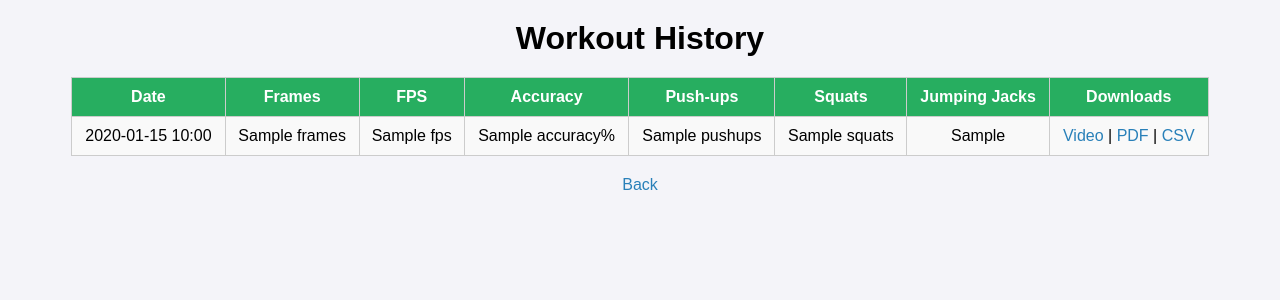
After one commit to ashish-29-2003/AI-Fitness-Coach, a Flask app: template templates/history.html in a window 1280 px wide. The commit adds this page. Shown: the top 300 px of the page. Run offline with Flask 3, Linux system fonts and the light colour scheme; the template is opened without the code that fills it: most values are stand-ins (such as "Sample title", 1, 10 or a date in 2020).

Commit message:
v1.1: Fixed image paths (snapshot, accuracy chart, pie chart now visible)

```diff
--- a/app.py
+++ b/app.py
@@ -1,7 +1,8 @@
-from flask import Flask, request, render_template, send_file
+from flask import Flask, request, render_template, send_file, send_from_directory
 import os
 import cv2
 import mediapipe as mp
+import csv
 import matplotlib
 matplotlib.use('Agg')  # For servers without display
 import matplotlib.pyplot as plt
@@ -39,14 +40,18 @@ def upload():
 
     frame_count = int(cap.get(cv2.CAP_PROP_FRAME_COUNT))
     fps = cap.get(cv2.CAP_PROP_FPS)
+    width = int(cap.get(cv2.CAP_PROP_FRAME_WIDTH))
+    height = int(cap.get(cv2.CAP_PROP_FRAME_HEIGHT))
 
     detected_frames = 0
     accuracy_over_time = []
     snapshot_saved = False
     snapshot_path = os.path.join(app.config["UPLOAD_FOLDER"], "snapshot.png")
 
-    # Exercise counters (dummy for now)
-    pushups, squats, jumping_jacks = 0, 0, 0
+    # Exercise counters
+    pushups = 0
+    squats = 0
+    jumping_jacks = 0
 
     with mp_pose.Pose(static_image_mode=False, min_detection_confidence=0.5) as pose:
         frame_idx = 0
@@ -56,13 +61,6 @@ def upload():
                 break
             frame_idx += 1
 
-            # Process only every 5th frame
-            if frame_idx % 5 != 0:
-                continue
-
-            # Resize to speed up processing
-            frame = cv2.resize(frame, (640, 480))
-
             rgb = cv2.cvtColor(frame, cv2.COLOR_BGR2RGB)
             results = pose.process(rgb)
 
@@ -70,7 +68,7 @@ def upload():
                 detected_frames += 1
                 mp_drawing.draw_landmarks(frame, results.pose_landmarks, mp_pose.POSE_CONNECTIONS)
 
-                # Demo logic for exercise counting
+                # --- Fake demo exercise logic ---
                 if frame_idx % 100 == 0:
                     pushups += 1
                 if frame_idx % 120 == 0:
@@ -79,23 +77,23 @@ def upload():
                     jumping_jacks += 1
 
             # Save snapshot at middle frame
-            if not snapshot_saved and frame_idx >= frame_count // 2:
+            if not snapshot_saved and frame_idx == frame_count // 2:
                 cv2.imwrite(snapshot_path, frame)
                 snapshot_saved = True
 
-            accuracy_over_time.append(round((detected_frames / (frame_idx // 5 + 1)) * 100, 2))
+            accuracy_over_time.append(round((detected_frames / frame_idx) * 100, 2))
 
     cap.release()
 
-    accuracy = round((detected_frames / (frame_count // 5)) * 100, 2)
+    accuracy = round((detected_frames / frame_count) * 100, 2)
 
     # Accuracy chart
     chart_path = os.path.join(app.config["UPLOAD_FOLDER"], "accuracy_chart.png")
     plt.figure()
     plt.plot(range(1, len(accuracy_over_time) + 1), accuracy_over_time, color='blue', label="Accuracy")
-    plt.xlabel("Frame Sample")
+    plt.xlabel("Frame")
     plt.ylabel("Accuracy (%)")
-    plt.title("Detection Accuracy Over Time (sampled)")
+    plt.title("Detection Accuracy Over Time")
     plt.legend()
     plt.savefig(chart_path)
     plt.close()
@@ -110,7 +108,7 @@ def upload():
     plt.savefig(pie_path)
     plt.close()
 
-    # Save results in global variable
+    # Save results
     global analysis_result
     analysis_result = {
         "frame_count": frame_count,
@@ -122,7 +120,7 @@ def upload():
         "jumping_jacks": jumping_jacks,
         "snapshot_path": snapshot_path,
         "chart_path": chart_path,
-        "pie_chart": pie_path
+        "pie_chart": pie_path,
     }
 
     return render_template("result.html", **analysis_result)
@@ -143,9 +141,8 @@ def download_pdf():
     c.drawCentredString(width / 2, height - 110, "Generated by AI Fitness Coach")
     c.line(50, height - 120, width - 50, height - 120)
 
-    # Report data
+    y = height - 160
     c.setFont("Helvetica", 14)
-    y = height - 160
     c.drawString(80, y, f"Total Frames: {analysis_result['frame_count']}")
     y -= 30
     c.drawString(80, y, f"FPS: {analysis_result['fps']}")
@@ -160,7 +157,6 @@ def download_pdf():
     y -= 30
     c.drawString(80, y, f"Jumping Jacks: {analysis_result['jumping_jacks']}")
 
-    # Insert snapshot
     if os.path.exists(analysis_result["snapshot_path"]):
         y -= 250
         c.drawImage(ImageReader(analysis_result["snapshot_path"]), 80, y, width=450, height=250)
@@ -171,5 +167,10 @@ def download_pdf():
     c.save()
     return send_file(filepath, as_attachment=True)
 
+# Route to serve uploaded files (images, charts)
+@app.route('/uploads/<path:filename>')
+def uploads(filename):
+    return send_from_directory(app.config["UPLOAD_FOLDER"], filename)
+
 if __name__ == "__main__":
     app.run(debug=True)
--- /dev/null
+++ b/templates/history.html
@@ -0,0 +1,48 @@
+<!DOCTYPE html>
+<html lang="en">
+<head>
+  <meta charset="UTF-8">
+  <title>Workout History</title>
+  <style>
+    body { font-family: Arial, sans-serif; background: #f4f4f9; text-align: center; }
+    h1 { margin: 20px; }
+    table { margin: 20px auto; border-collapse: collapse; width: 90%; }
+    th, td { border: 1px solid #ccc; padding: 10px; }
+    th { background: #27ae60; color: white; }
+    tr:nth-child(even) { background: #f9f9f9; }
+    a { color: #2980b9; text-decoration: none; }
+  </style>
+</head>
+<body>
+  <h1>Workout History</h1>
+  <table>
+    <tr>
+      <th>Date</th>
+      <th>Frames</th>
+      <th>FPS</th>
+      <th>Accuracy</th>
+      <th>Push-ups</th>
+      <th>Squats</th>
+      <th>Jumping Jacks</th>
+      <th>Downloads</th>
+    </tr>
+    {% for w in workouts %}
+    <tr>
+      <td>{{ w.date.strftime("%Y-%m-%d %H:%M") }}</td>
+      <td>{{ w.frames }}</td>
+      <td>{{ w.fps }}</td>
+      <td>{{ w.accuracy }}%</td>
+      <td>{{ w.pushups }}</td>
+      <td>{{ w.squats }}</td>
+      <td>{{ w.jumping_jacks }}</td>
+      <td>
+        <a href="{{ url_for('download_video') }}">Video</a> |
+        <a href="{{ w.pdf_path }}">PDF</a> |
+        <a href="{{ w.csv_path }}">CSV</a>
+      </td>
+    </tr>
+    {% endfor %}
+  </table>
+  <a href="/">Back</a>
+</body>
+</html>
```
Also changed, not shown: templates/result.html (+22 -26 lines).
